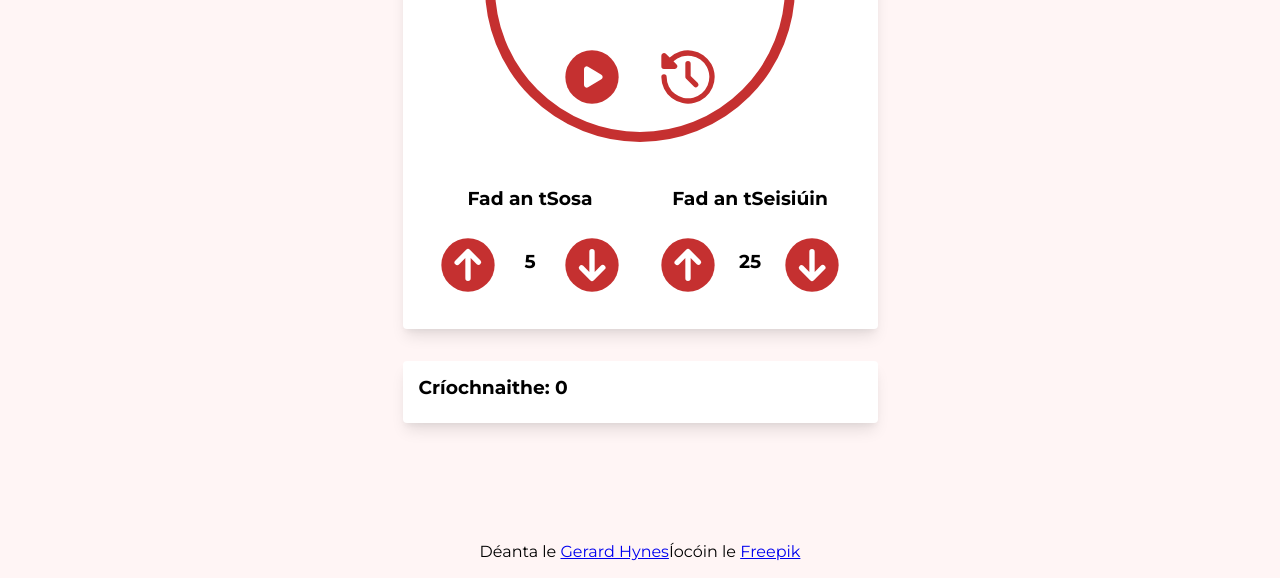
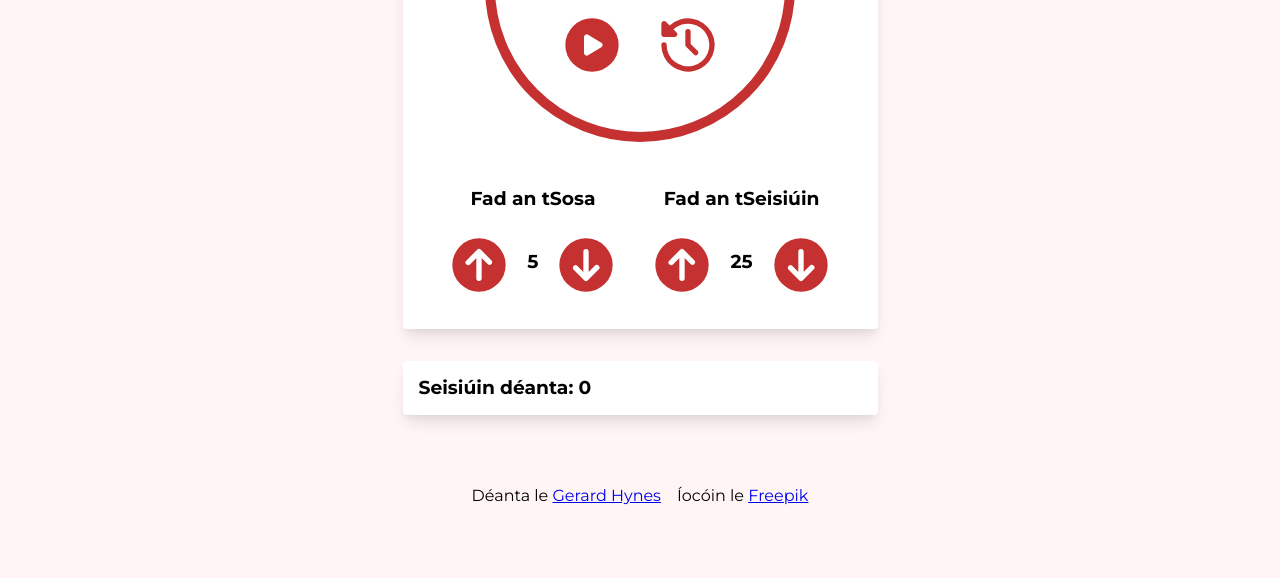
Before and after one commit to gerhynes/trata-timer, a Gatsby site: page / in a window 1280 px wide. Shown: the part 438-1016 px from the top of the page. After the commit the page ends 952 px from the top, so only its background shows below. Built offline with nearby package versions, Linux system fonts and the light colour scheme; Gatsby itself is replaced by a stand-in of ours.

Commit message:
Adjust margins

```diff
--- a/src/components/footer.css
+++ b/src/components/footer.css
@@ -1,9 +1,8 @@
 .Footer {
-  padding: 1rem;
-  margin-top: 3rem;
+  padding: 0.5rem;
   text-align: center;
 }
 
-.Footer__links {
+.Footer__link {
   margin: 0.5rem;
 }
--- a/src/components/lengthControls.js
+++ b/src/components/lengthControls.js
@@ -9,7 +9,7 @@ export default function LengthControls({
   const id = title.toLowerCase();
   return (
     <div className="length-controls">
-      <h3 id={`${id}-label`}>
+      <h3 class="length-label" id={`${id}-label`}>
         Fad an {title === "Session" ? "tSeisiúin" : "tSosa"}
       </h3>
       <div className="controls-inner">
@@ -32,7 +32,7 @@ export default function LengthControls({
             </svg>
           </div>
         </button>
-        <h3 className="length" id={`${id}-length`}>
+        <h3 className="length-label" id={`${id}-length`}>
           {count}
         </h3>
         <button
--- a/src/components/timer.css
+++ b/src/components/timer.css
@@ -32,7 +32,7 @@
   width: 100%;
 }
 
-h3 {
+.length-label {
   margin-bottom: 0.5rem;
 }
 
@@ -105,7 +105,7 @@ h3 {
 
 .display {
   text-align: center;
-  margin: 2rem;
+  margin-top: 2rem;
 }
 
 .timer-label {
--- a/src/components/timer.js
+++ b/src/components/timer.js
@@ -179,7 +179,7 @@ export default function Timer() {
         <audio src={Alarm} id="beep" ref={alarm}></audio>
       </div>
       <div className="completedSessions">
-        <h3>Críochnaithe: {completedSessions}</h3>
+        <h3>Seisiúin déanta: {completedSessions}</h3>
       </div>
     </div>
   );
```
